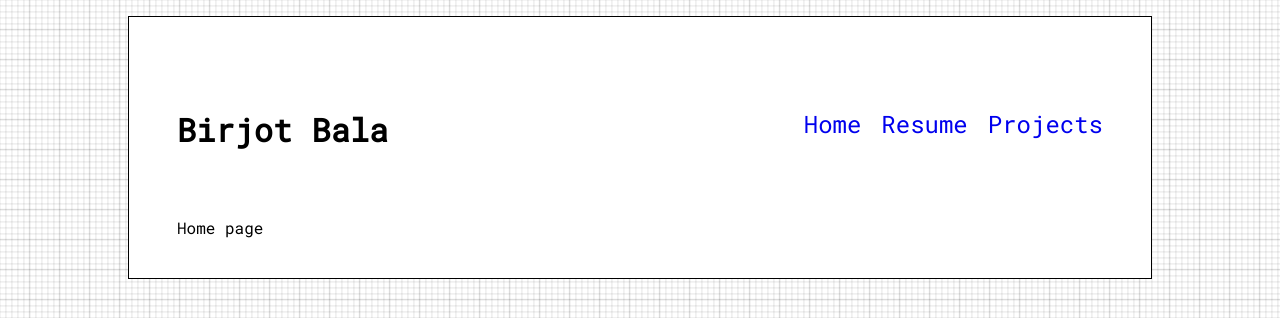
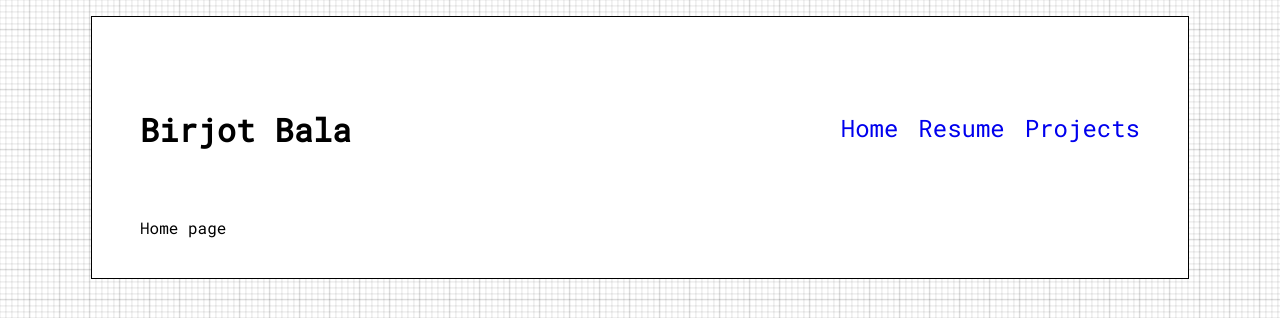
Before and after one commit to Birjot-Bala/birjot-bala.github.io, a Gatsby site: page / in a window 1280 px wide. Shown: the top 318 px of the page. Built offline with nearby package versions, Linux system fonts and the light colour scheme; Gatsby itself is replaced by a stand-in of ours.

Commit message:
css changes

```diff
--- a/src/styles/global.css
+++ b/src/styles/global.css
@@ -4,6 +4,7 @@ html {
     background-image:  linear-gradient(rgba(0,0,0,0.1) 1.2px, transparent 1.2px), linear-gradient(90deg, rgba(0,0,0,0.1) 1.2px, transparent 1.2px), linear-gradient(rgba(0,0,0,0.1) 0.6px, transparent 0.6px), linear-gradient(90deg, rgba(0,0,0,0.1) 0.6px, #ffffff 0.6px);
     background-size: 30px 30px, 30px 30px, 6px 6px, 6px 6px;
     background-position: -1.2px -1.2px, -1.2px -1.2px, -0.6px -0.6px, -0.6px -0.6px;
+    overflow-y: scroll;
 }
 
 body {
@@ -11,7 +12,8 @@ body {
     background-color: #ffffff;
     border: solid black 1px;
     padding: 24px 48px;
-    margin: 16px 10%;
+    margin: 16px auto;
+    max-width: 1000px;
 }
 
 .layout {
@@ -41,7 +43,6 @@ nav a {
     display: inline-block;
     margin-left: 20px;
     font-weight: 400;
-    padding-bottom: 8px;
     border-bottom: 3px solid transparent;
     text-decoration: none;
 }
```
